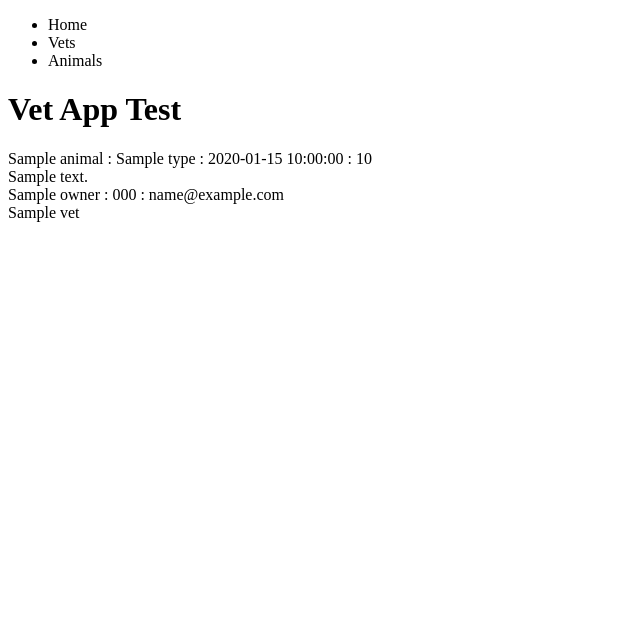
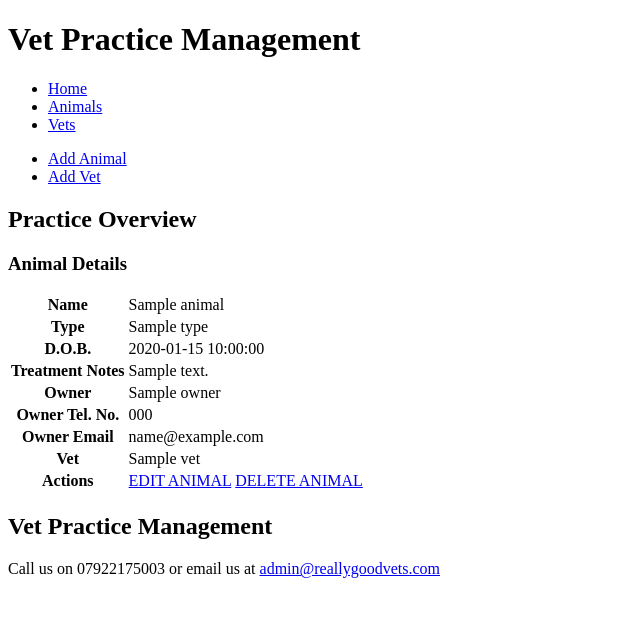
Before and after one commit to jonnystv/Project_01_Vet_Management_App, a Flask app: template templates/index.html in a window 1280 px wide. Shown: the top 617 px of the page, without its empty margins (0-640 px from the left). Run offline with Flask 2, Linux system fonts and the light colour scheme; the template is opened without the code that fills it: most values are stand-ins (such as "Sample title", 1, 10 or a date in 2020).

Commit message:
HTML and route for home page created successfully

```diff
--- a/templates/base.html
+++ b/templates/base.html
@@ -4,32 +4,47 @@
 <head>
     <meta charset="UTF-8">
     <meta name="viewport" content="width=device-width, initial-scale=1.0">
-    <title>Vet Practice Management</title>
+    <title>{{ title }} - Vet Practice Management</title>
 </head>
 
 <body>
-
-    <!-- main page container -->
+    <!-- BEGIN main container -->
     <main>
-
+        <header>
+            <h1>Vet Practice Management</h1>
+        </header>
 
         <nav>
             <ul>
-                <li a href="index.html">Home</li>
-                <li a href="/vets/">Vets</li>
-                <li a href="/animals/">Animals</li>
+                <li><a href="/">Home</a></li>
+                <li><a href="/animals/">Animals</a></li>
+                <li><a href="/vets/">Vets</a></li>
             </ul>
         </nav>
 
-        <!-- main content container -->
-        <main>
-            {% block content %} {% endblock%}
-        </main>
+        <nav>
+            <ul>
+                <li><a href="#">Add Animal</a></li>
+                <li><a href="#">Add Vet</a></li>
+            </ul>
+        </nav>
 
 
+        <!-- BEGIN main content container -->
+        <main>
+            <!-- BEGIN Jinja code block -->
+            {% block content %} {% endblock %}
+            <!-- END Jinja code block -->
+        </main>
+        <!-- END main content container -->
+
+        <footer>
+            <h2>Vet Practice Management</h2>
+            <p>Call us on 07922175003 or email us at <a href="mailto:admin@reallygoodvets.com?subject=Mail from Our Site">admin@reallygoodvets.com</a></p>
+        </footer>
 
     </main>
-
+    <!-- END main container -->
 </body>
 
 </html>
--- a/templates/index.html
+++ b/templates/index.html
@@ -1,13 +1,48 @@
-{% extends 'base.html'%} {% block content %}
+{% extends 'base.html' %} {% block content %}
 
-<h1>Vet App Test</h1>
+<h2>Practice Overview</h2>
 
-{% for animal in animals %}
+<h3>Animal Details</h3>
 
-<p>{{animal.name}} : {{animal.type}} : {{animal.dob}} : {{animal.age}}</br>
-    {{animal.notes}}</br>
-    {{animal.owner}} : {{animal.owner_tel}} : {{animal.owner_email}}</br>
-    {{animal.vet}}</br>
-</p>
+<table>
+    {% for animal in animals %}
+    <tr>
+        <th>Name</th>
+        <td>{{animal.name}}</td>
+    </tr>
+    <tr>
+        <th>Type</th>
+        <td>{{animal.type}}</td>
+    </tr>
+    <tr>
+        <th>D.O.B.</th>
+        <td>{{animal.dob}}</td>
+    </tr>
+    <tr>
+        <th>Treatment Notes</th>
+        <td>{{animal.notes}}</td>
+    </tr>
+    <tr>
+        <th>Owner</th>
+        <td>{{animal.owner}}</td>
+    </tr>
+    <tr>
+        <th>Owner Tel. No.</th>
+        <td>{{animal.owner_tel}}</td>
+    </tr>
+    <tr>
+        <th>Owner Email</th>
+        <td>{{animal.owner_email}}</td>
+    </tr>
+    <tr>
+        <th>Vet</th>
+        <td>{{animal.vet.name}}</td>
+    </tr>
+    <tr>
+        <th>Actions</th>
+        <td><a href="#">EDIT ANIMAL</a> <a href="#">DELETE ANIMAL</a></td>
+    </tr>
+    {% endfor %}
+</table>
 
-{% endfor %} {% endblock %}
+{% endblock %}
```
Also changed, not shown: console.py (+8 -9 lines), templates/vets/assign_animal.html (deleted).
